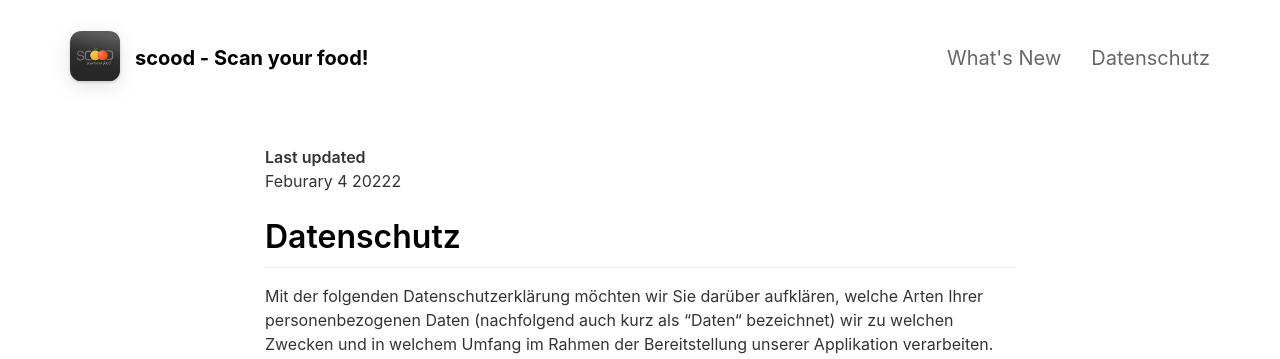
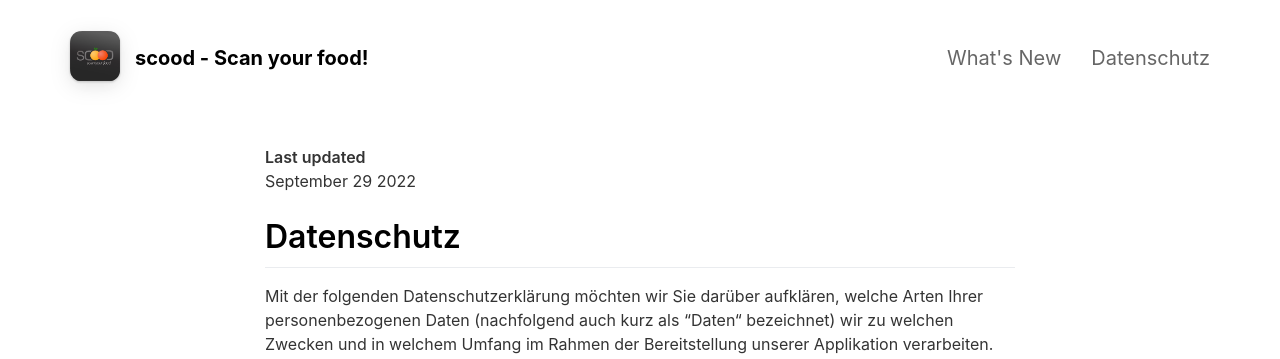
Before and after one commit to mbrissier/scood, a Jekyll site: the page built from _pages/privacypolicy.md, in a window 1280 px wide and 900 px high. Shown: the top 359 px of the window. Built offline with Jekyll 4.4.1, drawn with Linux system fonts in a browser that asks for light colours; nearby versions of some CDN libraries.

Commit message:
Update privacypolicy.md
change date

```diff
--- a/_pages/privacypolicy.md
+++ b/_pages/privacypolicy.md
@@ -5,7 +5,7 @@ include_in_header: true
 ---
 
 **Last updated**
-Feburary 4 20222
+September 29 2022
 
 # Datenschutz
 Mit der folgenden Datenschutzerklärung möchten wir Sie darüber aufklären, welche Arten Ihrer personenbezogenen Daten (nachfolgend auch kurz als "Daten“ bezeichnet) wir zu welchen Zwecken und in welchem Umfang im Rahmen der Bereitstellung unserer Applikation verarbeiten.
```
